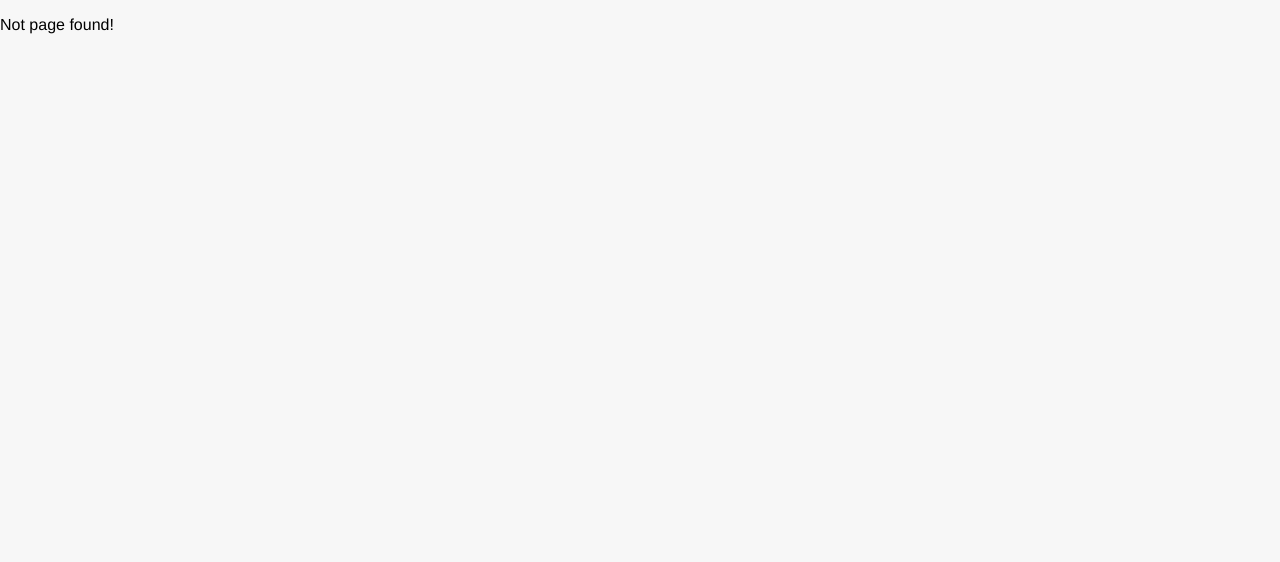
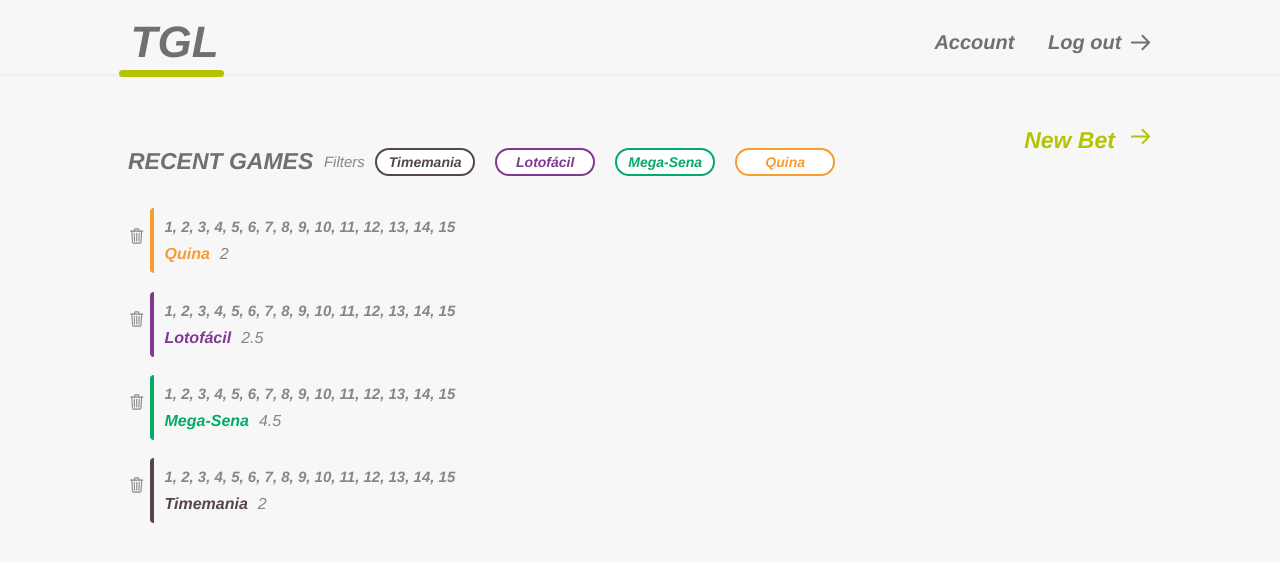
Before and after one commit to luana-pina/react-project, a React (Create React App) app: page /home in a window 1280 px wide. Shown: the top 562 px of the page. Built offline with nearby package versions, Linux system fonts and the light colour scheme.

Commit message:
feat: home page style finished

```diff
--- a/src/App.tsx
+++ b/src/App.tsx
@@ -1,5 +1,5 @@
 import React from "react";
-import { Route, Routes } from "react-router-dom";
+import { Navigate, Route, Routes } from "react-router-dom";
 import Games from "./pages/Games/Games";
 import Home from "./pages/Home/Home";
 import Login from "./pages/Login/Login";
@@ -12,7 +12,8 @@ function App() {
   return (
     <div className="App">
       <Routes>
-        <Route path="/" element={<Home />} />
+        <Route path="/" element={<Navigate to="/home" />} />
+        <Route path="/home/*" element={<Home />} />
         <Route path="/login" element={<Login />} />
         <Route path="/register" element={<Register />} />
         <Route path="/games/:gameId" element={<Games />} />
--- a/src/components/GamesButtons/GamesButtons.tsx
+++ b/src/components/GamesButtons/GamesButtons.tsx
@@ -12,10 +12,21 @@ type Game = {
   color: string;
 };
 
-const GamesButtons: React.FC<{ gamesList: Game[] }> = (props) => {
+const GamesButtons: React.FC<{
+  gamesList: Game[];
+  width?: string | undefined;
+  height?: string | undefined;
+  to: string;
+}> = (props) => {
   const buttonsList = props.gamesList.map((item) => {
     return (
-      <GameButton to={`/games/${item.id}`} color={item.color} key={item.id}>
+      <GameButton
+        to={props.to + `/${item.id}`}
+        width={props.width}
+        height={props.height}
+        color={item.color}
+        key={item.id}
+      >
         {item.type}
       </GameButton>
     );
--- a/src/components/GamesButtons/styles.js
+++ b/src/components/GamesButtons/styles.js
@@ -11,11 +11,11 @@ export const GameButton = styled(NavLink)`
   font-size: 14px;
   font-style: italic;
   text-align: center;
-  line-height: 2.5vw;
+  line-height: ${(props) => (props.height ? props.height : "2.5vw")};
   text-decoration: none;
   font-weight: 600;
-  width: 8vw;
-  height: 2.5vw;
+  width: ${(props) => (props.width ? props.width : "8vw")};
+  height: ${(props) => (props.height ? props.height : "2.5vw")};
   border-radius: 80px;
   background-color: #ffffff;
   border: 2px solid ${(props) => props.color};
--- a/src/components/Layout/style.js
+++ b/src/components/Layout/style.js
@@ -2,6 +2,7 @@ import styled from "styled-components/macro";
 
 export const PageContent = styled.div`
   display: flex;
+  flex-direction: column;
   width: 80%;
   padding: 4% 0 4% 0;
 `;
--- a/src/pages/Games/Games.tsx
+++ b/src/pages/Games/Games.tsx
@@ -26,7 +26,7 @@ type Game = {
 };
 const DUMMY_GAMES: Game[] = [
   {
-    id: "1",
+    id: "timemania",
     type: "Timemania",
     description:
       "Escolha 10 números para apostar na Timemania. Você ganha acertando 7, 6, 5, 4 ou 3 números. São muitas chances de ganhar, e agora você joga de onde estiver!",
@@ -36,7 +36,7 @@ const DUMMY_GAMES: Game[] = [
     color: "#56464a",
   },
   {
-    id: "2",
+    id: "lotofacil",
     type: "Lotofácil",
     description:
       "Escolha 15 números para apostar na lotofácil. Você ganha acertando 11, 12, 13, 14 ou 15 números. São muitas chances de ganhar, e agora você joga de onde estiver!",
@@ -46,7 +46,7 @@ const DUMMY_GAMES: Game[] = [
     color: "#7F3992",
   },
   {
-    id: "3",
+    id: "megasena",
     type: "Mega-Sena",
     description:
       "Escolha 6 números dos 60 disponíveis na mega-sena. Ganhe com 6, 5 ou 4 acertos. São realizados dois sorteios semanais para você apostar e torcer para ficar milionário.",
@@ -56,7 +56,7 @@ const DUMMY_GAMES: Game[] = [
     color: "#01AC66",
   },
   {
-    id: "4",
+    id: "quina",
     type: "Quina",
     description:
       "Escolha 5 números dos 80 disponíveis na quina. 5, 4, 3 ou 2 acertos. São seis sorteios semanais e seis chances de ganhar.",
@@ -113,7 +113,7 @@ const Games: React.FC = () => {
             <span>New bet</span> for {game.type}
           </PageTitle>
           <Subtitle>Choose a game</Subtitle>
-          <GamesButtons gamesList={DUMMY_GAMES} />
+          <GamesButtons gamesList={DUMMY_GAMES} to={`/games`} />
           <div>
             <DescriptionTitle>Fill your bet</DescriptionTitle>
             <Description>{game.description}</Description>
--- a/src/pages/Home/Home.tsx
+++ b/src/pages/Home/Home.tsx
@@ -1,10 +1,179 @@
-import React from "react";
+import React, { useEffect, useState } from "react";
+import { Route, Routes, useNavigate, useParams } from "react-router-dom";
+import GameCard from "../../components/GameCard/GameCard";
+import GamesButtons from "../../components/GamesButtons/GamesButtons";
 import Layout from "../../components/Layout/Layout";
+import { LeftArrow } from "../../components/UI/LeftArrow/LeftArrow";
+import {
+  Filters,
+  Label,
+  LeftContent,
+  NewBet,
+  PageTitle,
+  RecentGames,
+  TopContent,
+} from "./styles";
+type GamesArray = Array<{
+  id: string;
+  gameId: string;
+  gameName: string;
+  color: string;
+  price: number;
+  selectedNumbers: number[];
+}>;
+const DUMMY_GAMES = [
+  {
+    id: "timemania",
+    type: "Timemania",
+    description:
+      "Escolha 10 números para apostar na Timemania. Você ganha acertando 7, 6, 5, 4 ou 3 números. São muitas chances de ganhar, e agora você joga de onde estiver!",
+    range: 80,
+    price: 2,
+    "max-number": 10,
+    color: "#56464a",
+  },
+  {
+    id: "lotofacil",
+    type: "Lotofácil",
+    description:
+      "Escolha 15 números para apostar na lotofácil. Você ganha acertando 11, 12, 13, 14 ou 15 números. São muitas chances de ganhar, e agora você joga de onde estiver!",
+    range: 25,
+    price: 2.5,
+    "max-number": 15,
+    color: "#7F3992",
+  },
+  {
+    id: "megasena",
+    type: "Mega-Sena",
+    description:
+      "Escolha 6 números dos 60 disponíveis na mega-sena. Ganhe com 6, 5 ou 4 acertos. São realizados dois sorteios semanais para você apostar e torcer para ficar milionário.",
+    range: 60,
+    price: 4.5,
+    "max-number": 6,
+    color: "#01AC66",
+  },
+  {
+    id: "quina",
+    type: "Quina",
+    description:
+      "Escolha 5 números dos 80 disponíveis na quina. 5, 4, 3 ou 2 acertos. São seis sorteios semanais e seis chances de ganhar.",
+    range: 80,
+    price: 2,
+    "max-number": 5,
+    color: "#F79C31",
+  },
+];
 
+const listItems = [
+  {
+    id: "g1",
+    gameId: "quina",
+    gameName: "Quina",
+    color: "#F79C31",
+    price: 2,
+    selectedNumbers: [1, 2, 3, 4, 5, 6, 7, 8, 9, 10, 11, 12, 13, 14, 15],
+  },
+  {
+    id: "g2",
+    gameId: "lotofacil",
+    gameName: "Lotofácil",
+    color: "#7F3992",
+    price: 2.5,
+    selectedNumbers: [1, 2, 3, 4, 5, 6, 7, 8, 9, 10, 11, 12, 13, 14, 15],
+  },
+  {
+    id: "g3",
+    gameId: "megasena",
+    gameName: "Mega-Sena",
+    color: "#01AC66",
+    price: 4.5,
+    selectedNumbers: [1, 2, 3, 4, 5, 6, 7, 8, 9, 10, 11, 12, 13, 14, 15],
+  },
+  {
+    id: "g4",
+    gameId: "timemania",
+    gameName: "Timemania",
+    color: "#56464a",
+    price: 2,
+    selectedNumbers: [1, 2, 3, 4, 5, 6, 7, 8, 9, 10, 11, 12, 13, 14, 15],
+  },
+];
 function Home() {
+  const [filtered, setFiltered] = useState<GamesArray | undefined>();
+  const params = useParams();
+  const gameId = params["*"];
+  const navigate = useNavigate();
+
+  useEffect(() => {
+    function gamesFilter(gamesList: GamesArray) {
+      const filter = gamesList.filter((item) => item.gameId === gameId);
+      setFiltered(filter);
+    }
+    gamesFilter(listItems);
+    console.log(gameId);
+  }, [gameId]);
+
   return (
     <Layout isHome={true}>
-      <p>Home Page</p>
+      <TopContent>
+        <LeftContent>
+          <PageTitle>Recent Games</PageTitle>
+          <Filters>
+            <Label>Filters</Label>
+            <GamesButtons
+              to={"/home"}
+              gamesList={DUMMY_GAMES}
+              width="6rem"
+              height="1.5rem"
+            />
+          </Filters>
+        </LeftContent>
+        <NewBet to={`/games/${DUMMY_GAMES[0].id}`}>
+          New Bet <LeftArrow color="#B5C401" />
+        </NewBet>
+      </TopContent>
+      <Routes>
+        <Route
+          path=":gameId"
+          element={
+            <RecentGames>
+              {filtered ? (
+                filtered.map((item) => {
+                  return (
+                    <GameCard
+                      key={item.id}
+                      color={item.color}
+                      price={item.price}
+                      game={item.gameName}
+                      selectedNumbers={item.selectedNumbers}
+                    />
+                  );
+                })
+              ) : (
+                <p>Not found games!</p>
+              )}
+            </RecentGames>
+          }
+        />
+        <Route
+          path="/"
+          element={
+            <RecentGames>
+              {listItems.map((item) => {
+                return (
+                  <GameCard
+                    key={item.id}
+                    color={item.color}
+                    price={item.price}
+                    game={item.gameName}
+                    selectedNumbers={item.selectedNumbers}
+                  />
+                );
+              })}
+            </RecentGames>
+          }
+        />
+      </Routes>
     </Layout>
   );
 }
--- /dev/null
+++ b/src/pages/Home/styles.js
@@ -0,0 +1,56 @@
+import { Link } from "react-router-dom";
+import styled from "styled-components/macro";
+
+export const TopContent = styled.div`
+  display: flex;
+  width: 100%;
+  flex-direction: row;
+  justify-content: space-between;
+`;
+export const Filters = styled.div`
+  display: flex;
+  width: fit-content;
+  flex-direction: row;
+  align-items: center;
+`;
+export const RecentGames = styled.div`
+  display: flex;
+  width: 40%;
+  flex-direction: column;
+  align-items: stretch;
+`;
+export const LeftContent = styled.div`
+  display: flex;
+  width: 70%;
+  flex-direction: row;
+  align-items: center;
+  justify-content: space-between;
+`;
+
+export const PageTitle = styled.p`
+  width: fit-content;
+  font-size: 23px;
+  font-style: italic;
+  font-weight: bold;
+  text-transform: uppercase;
+  color: #707070;
+  letter-spacing: 0px;
+`;
+export const Label = styled.p`
+  width: fit-content;
+  font-size: 15px;
+  font-style: italic;
+  font-weight: 100;
+  color: #868686;
+  letter-spacing: 0px;
+  margin-right: 2%;
+`;
+export const NewBet = styled(Link)`
+  width: fit-content;
+  font-size: 23px;
+  font-style: italic;
+  font-weight: bold;
+  color: #b5c401;
+  letter-spacing: 0px;
+  text-decoration: none;
+`;
```
